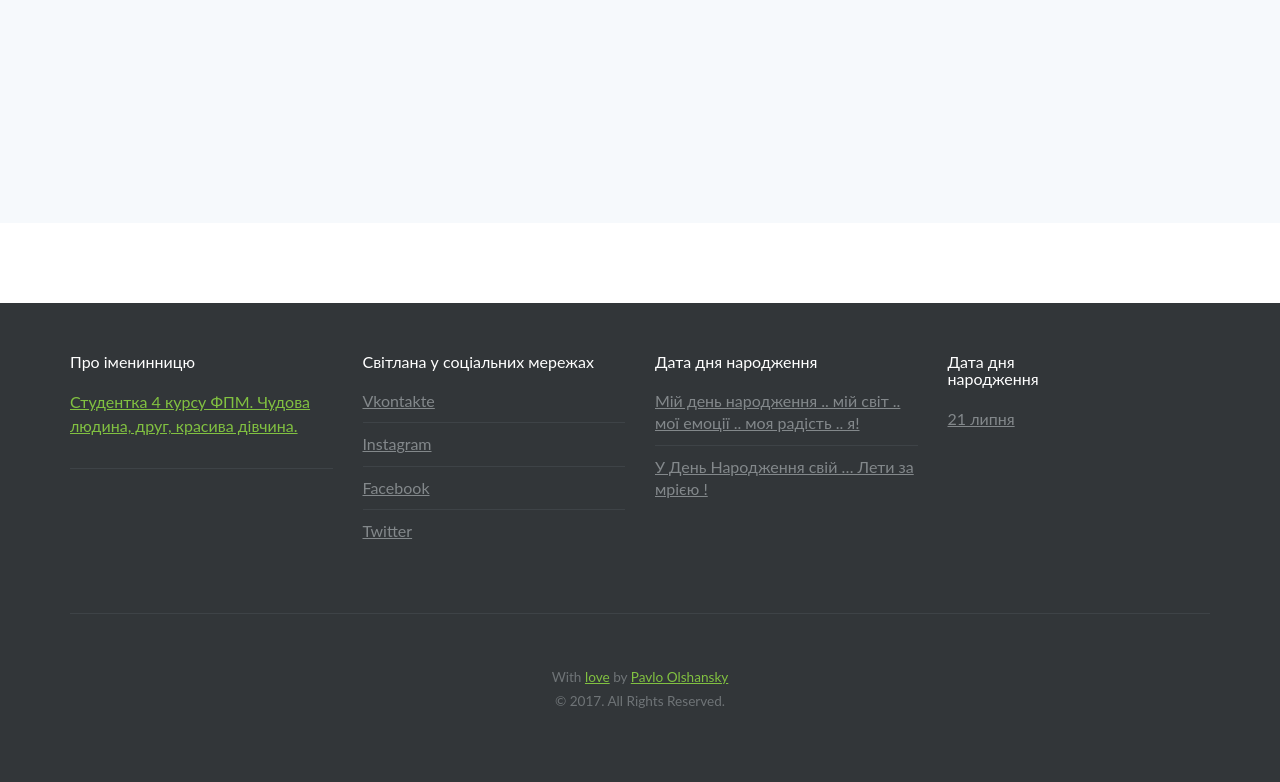
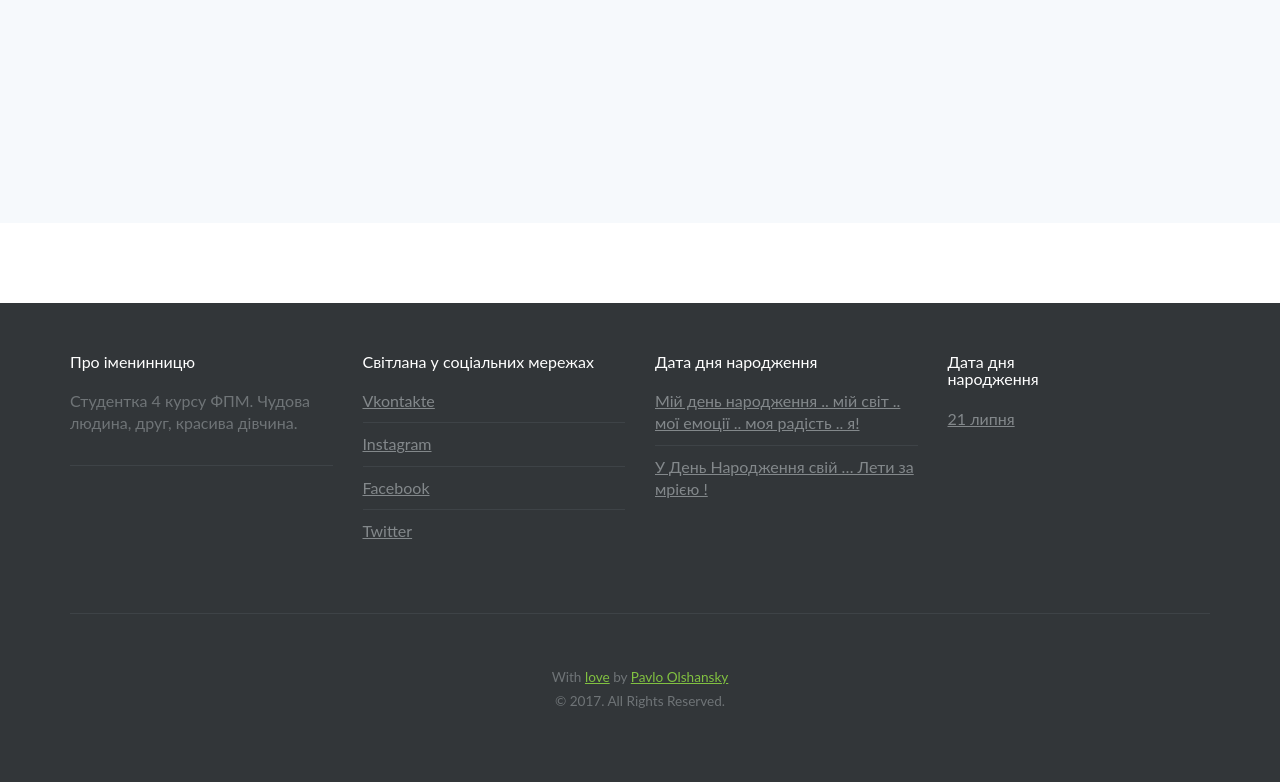
Before and after one commit to PashaKharambura/Birthday_Oleg, a Django app: page / in a window 1280 px wide. Shown: the part 2895-3677 px from the top of the page. Run offline with Django 3.2, Linux system fonts and the light colour scheme; some libraries are stand-ins or nearby versions; some web fonts are replaced.

Commit message:
initial commit

```diff
--- a/Birthday_website/templates/base.html
+++ b/Birthday_website/templates/base.html
@@ -164,7 +164,9 @@
         <div class="col-md-3 col-sm-6">
           <div class="footer-box border-bottom">
             <h3 class="footer-heading">Про іменинницю</h3>
-            <p><a>Студентка 4 курсу ФПМ. Чудова людина, друг, красива дівчина.</a></p>
+            <ul class="footer-list">
+              <li>Студентка 4 курсу ФПМ. Чудова людина, друг, красива дівчина.</li>
+            </ul>
           </div>
           <!--
             <p><strong>Subscribe to our newsletter.</strong></p>
```
